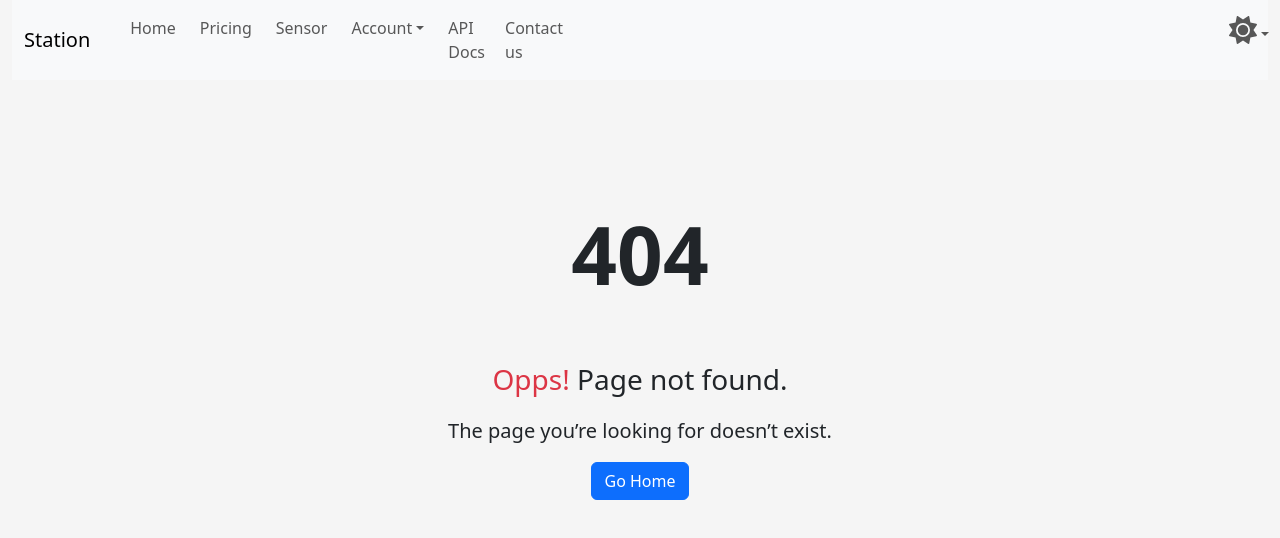
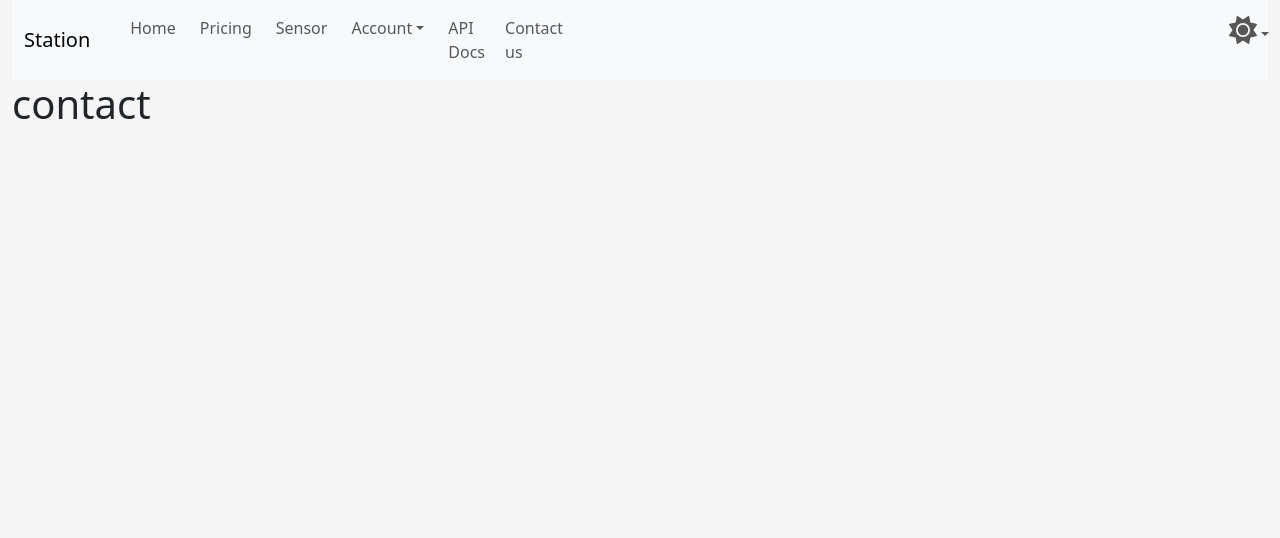
Before and after one commit to mohamedmaghzaoui/stationMeteo, a React (Create React App) app in the folder frontend/: page /contact in a window 1280 px wide. Before the commit this address had no page. Shown: the top 538 px of the page. Built offline with nearby package versions, Linux system fonts and the light colour scheme.

Commit message:
added contact file

```diff
--- a/frontend/src/App.js
+++ b/frontend/src/App.js
@@ -11,6 +11,7 @@ import { Sensor } from "./pages/Data/sensorList";
 import { Login } from "./pages/User/login";
 import { SignUp } from "./pages/User/signUp";
 import { Price } from "./pages/price";
+import { Contact } from "./pages/contact";
 
 function App() {
   return (
@@ -24,6 +25,7 @@ function App() {
           <Route path="/login" element={<Login />} />
           <Route path="/SignUp" element={<SignUp />} />
           <Route path="/price" element={<Price />} />
+          <Route path="/contact" element={<Contact />} />
         </Routes>
       </Router>
     </div>
--- /dev/null
+++ b/frontend/src/pages/contact.js
@@ -0,0 +1,7 @@
+export const Contact = () => {
+  return (
+    <div>
+      <h1>contact</h1>
+    </div>
+  );
+};
--- a/frontend/src/pages/navbar.js
+++ b/frontend/src/pages/navbar.js
@@ -74,7 +74,9 @@ export const Navbar = () => {
                 <Link className="nav-link fw-medium">API Docs</Link>
               </li>
               <li className="nav-item  ">
-                <Link className="nav-link fw-medium">Contact us</Link>
+                <Link to={"/contact"} className="nav-link fw-medium">
+                  Contact us
+                </Link>
               </li>
 
               {/*dropdown begin */}
```
